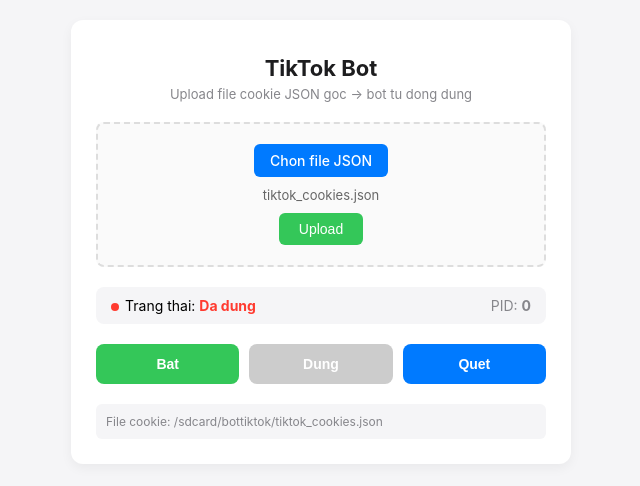
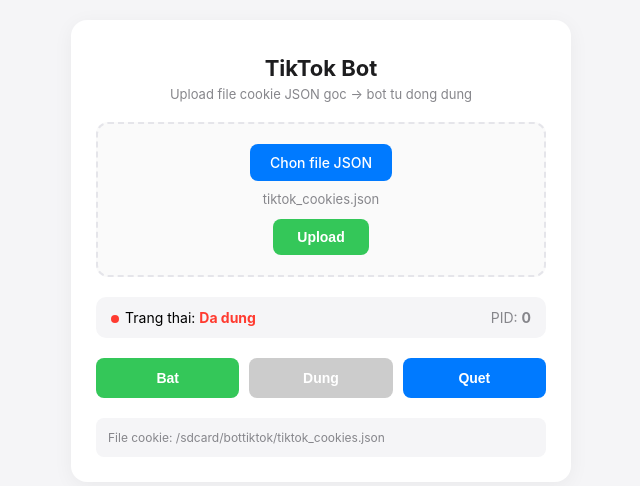
Before and after one commit to qwocdat/webkey, a PHP site: page / in a window 1280 px wide. Shown: the top 486 px of the page, without its empty margins (319-959 px from the left). Run offline with PHP 8.4, Linux system fonts and the light colour scheme.

Commit message:
Update index.php

```diff
--- a/index.php
+++ b/index.php
@@ -6,32 +6,41 @@
     <title>TikTok Bot Control Panel</title>
     <style>
         body { font-family: -apple-system, BlinkMacSystemFont, "Segoe UI", Roboto, Helvetica, Arial, sans-serif; background: #f5f5f7; margin: 0; padding: 20px; display: flex; justify-content: center; }
-        .container { max-width: 450px; width: 100%; background: #fff; padding: 25px; border-radius: 12px; box-shadow: 0 4px 12px rgba(0,0,0,0.05); text-align: center; }
+        .container { max-width: 450px; width: 100%; background: #fff; padding: 25px; border-radius: 16px; box-shadow: 0 4px 20px rgba(0,0,0,0.05); text-align: center; position: relative; }
         h2 { margin: 10px 0 5px 0; color: #1d1d1f; font-size: 22px; }
         .sub-title { color: #86868b; font-size: 13px; margin-bottom: 20px; }
 
-        .upload-section { border: 2px dashed #ddd; padding: 20px; border-radius: 8px; margin-bottom: 20px; background: #fafafa; }
-        .file-input-label { display: inline-block; padding: 8px 16px; background: #007aff; color: #fff; border-radius: 6px; cursor: pointer; font-size: 14px; font-weight: 500; margin-bottom: 10px; }
+        .upload-section { border: 2px dashed #e5e5ea; padding: 20px; border-radius: 12px; margin-bottom: 20px; background: #fafafa; }
+        .file-input-label { display: inline-block; padding: 10px 20px; background: #007aff; color: #fff; border-radius: 8px; cursor: pointer; font-size: 14px; font-weight: 500; margin-bottom: 10px; transition: background 0.2s; }
+        .file-input-label:hover { background: #0062cc; }
         .file-input { display: none; }
-        .file-name { font-size: 13px; color: #666; display: block; margin-bottom: 10px; }
-        .btn-upload { background: #34c759; color: white; border: none; padding: 8px 20px; border-radius: 6px; font-size: 14px; cursor: pointer; font-weight: 500; }
+        .file-name { font-size: 13px; color: #86868b; display: block; margin-bottom: 12px; }
+        .btn-upload { background: #34c759; color: white; border: none; padding: 10px 24px; border-radius: 8px; font-size: 14px; cursor: pointer; font-weight: 600; }
 
-        .status-bar { display: flex; justify-content: space-between; align-items: center; background: #f5f5f7; padding: 10px 15px; border-radius: 8px; margin-bottom: 20px; font-size: 14px; }
+        .status-bar { display: flex; justify-content: space-between; align-items: center; background: #f5f5f7; padding: 12px 15px; border-radius: 10px; margin-bottom: 20px; font-size: 14px; }
         .status-dot { display: inline-block; width: 8px; height: 8px; background: #ff3b30; border-radius: 50%; margin-right: 6px; }
         .status-dot.active { background: #34c759; }
 
         .control-btns { display: grid; grid-template-columns: 1fr 1fr 1fr; gap: 10px; margin-bottom: 20px; }
-        .btn { padding: 12px; border: none; border-radius: 8px; font-size: 14px; font-weight: 600; cursor: pointer; color: white; }
+        .btn { padding: 12px; border: none; border-radius: 8px; font-size: 14px; font-weight: 600; cursor: pointer; color: white; transition: opacity 0.2s; }
+        .btn:active { opacity: 0.8; }
         .btn-start { background: #34c759; }
         .btn-stop { background: #ff9500; }
         .btn-scan { background: #007aff; }
         .btn:disabled { background: #ccc; cursor: not-allowed; }
 
-        .console-log { background: #1c1c1e; color: #30d158; padding: 15px; border-radius: 8px; height: 15px; overflow-y: auto; text-align: left; font-family: monospace; font-size: 13px; white-space: pre-wrap; margin-bottom: 15px; display: none; }
-        .info-footer { font-size: 12px; color: #86868b; text-align: left; background: #f5f5f7; padding: 10px; border-radius: 6px; word-break: break-all; }
+        .console-log { background: #1c1c1e; color: #30d158; padding: 15px; border-radius: 10px; height: 80px; overflow-y: auto; text-align: left; font-family: monospace; font-size: 12px; white-space: pre-wrap; margin-bottom: 15px; display: none; }
+        .info-footer { font-size: 12px; color: #86868b; text-align: left; background: #f5f5f7; padding: 12px; border-radius: 8px; word-break: break-all; }
+
+        /* Custom Popup đẹp mắt, không làm tối đen màn hình thô thiển */
+        .custom-popup { position: fixed; top: 20px; left: 50%; transform: translateX(-50%) translateY(-100px); background: #323232; color: #fff; padding: 12px 24px; border-radius: 30px; font-size: 14px; font-weight: 500; box-shadow: 0 4px 15px rgba(0,0,0,0.15); transition: transform 0.3s ease, opacity 0.3s ease; opacity: 0; z-index: 9999; pointer-events: none; }
+        .custom-popup.show { transform: translateX(-50%) translateY(0); opacity: 1; }
     </style>
 </head>
 <body>
+
+<div class="custom-popup" id="customPopup">Thông báo</div>
+
 <div class="container">
     <h2>TikTok Bot</h2>
     <div class="sub-title">Upload file cookie JSON goc -> bot tu dong dung</div>
@@ -64,6 +73,15 @@
 </div>
 
 <script>
+function showNotification(msg) {
+    const popup = document.getElementById('customPopup');
+    popup.textContent = msg;
+    popup.classList.add('show');
+    setTimeout(() => {
+        popup.classList.remove('show');
+    }, 3000);
+}
+
 function displayFileName() {
     const fileInput = document.getElementById('fileCookie');
     const nameDisplay = document.getElementById('fileNameDisplay');
@@ -78,7 +96,7 @@ document.getElementById('uploadForm').addEventListener('submit', function(e) {
     e.preventDefault();
     const fileInput = document.getElementById('fileCookie');
     if (fileInput.files.length === 0) {
-        alert("Vui long chon file JSON truoc khi upload.");
+        showNotification("Vui long chon file JSON.");
         return;
     }
 
@@ -92,12 +110,12 @@ document.getElementById('uploadForm').addEventListener('submit', function(e) {
     .then(res => res.json())
     .then(data => {
         if (data.status === 'ok') {
-            alert(data.message);
+            showNotification(data.message);
         } else {
-            alert("Loi upload: " + data.error);
+            showNotification("Loi upload: " + data.error);
         }
     })
-    .catch(err => alert("Loi ket noi: " + err));
+    .catch(err => showNotification("Loi ket noi: " + err));
 });
 
 function checkStatus() {
@@ -139,13 +157,13 @@ function controlBot(action) {
     .then(res => res.json())
     .then(data => {
         if (data.status === 'ok') {
-            alert(data.message);
+            showNotification(data.message);
         } else {
-            alert("Loi: " + data.error);
+            showNotification("Loi: " + data.error);
         }
         checkStatus();
     })
-    .catch(err => alert("Loi ket noi server: " + err));
+    .catch(err => showNotification("Loi ket noi: " + err));
 }
 
 setInterval(checkStatus, 3000);
```
